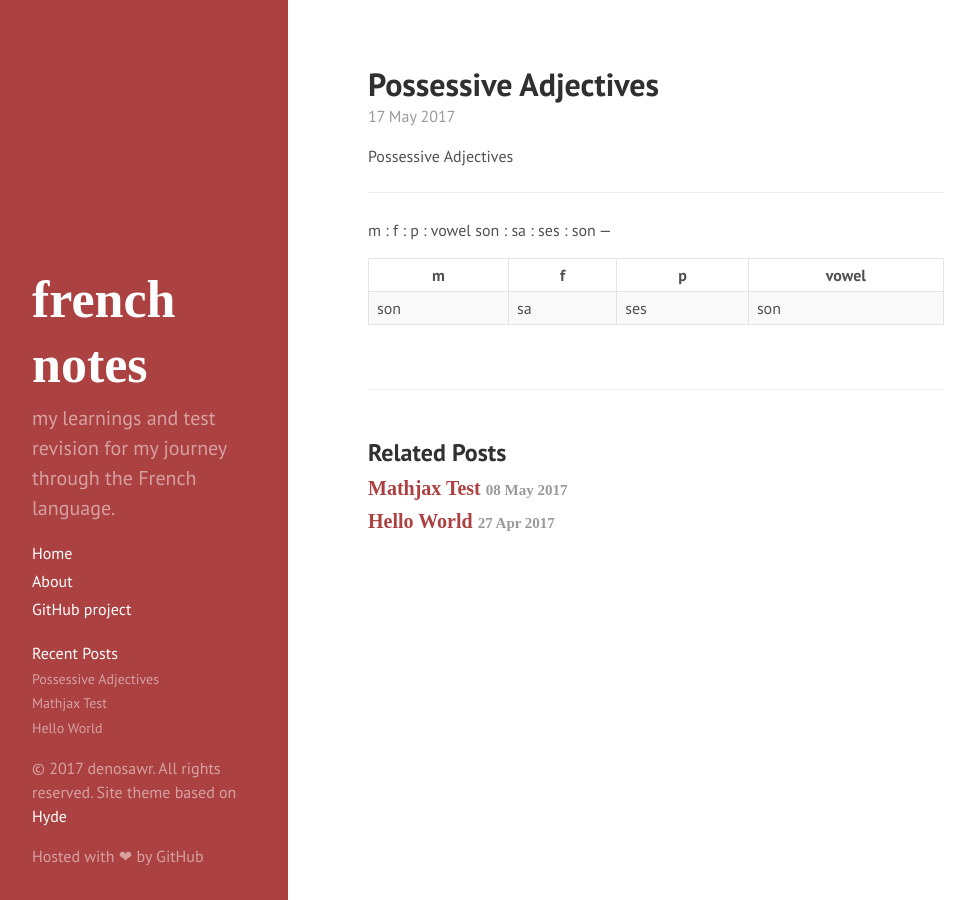
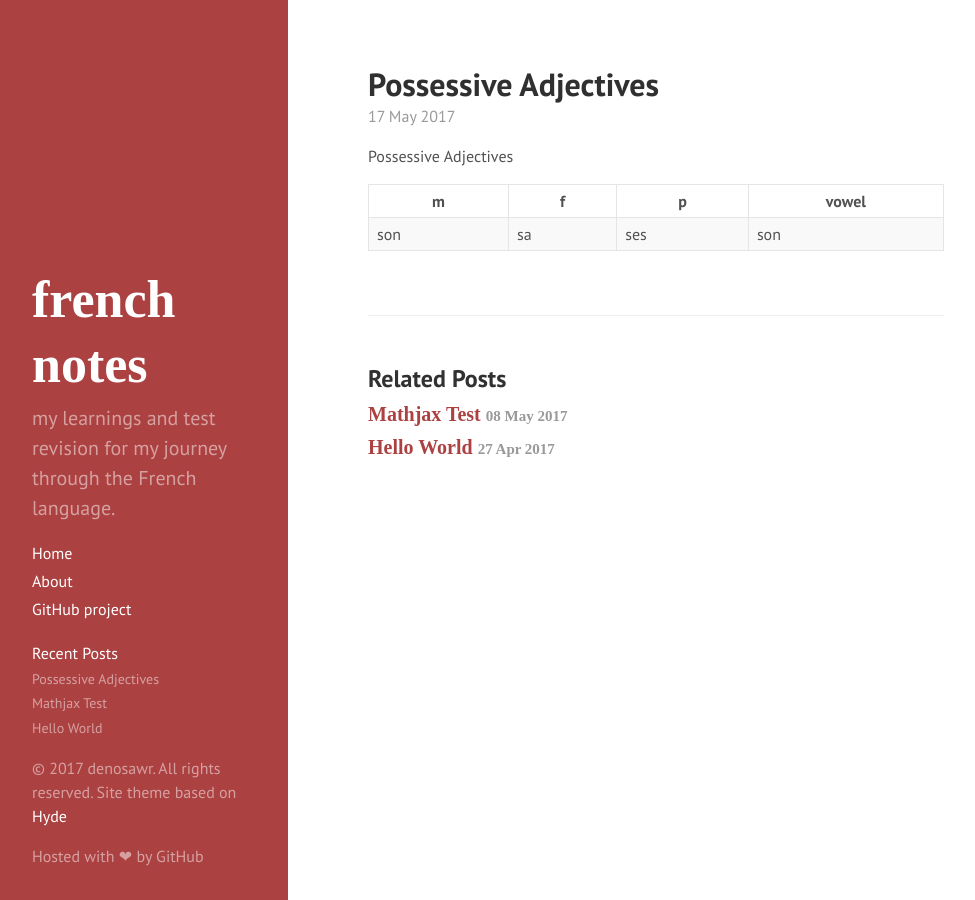
Before and after one commit to denosawr/french-learning-blog, a Jekyll site: the page built from _posts/2017-5-17-Possessive-Adjectives.md, in a window 1280 px wide. Shown: the whole page, without its empty margins (0-975 px from the left). Built offline with Jekyll 4.4.1, drawn with Linux system fonts in a browser that asks for light colours; some web fonts are replaced; our own code applies the rules of GitHub Pages for plain Markdown files.

Commit message:
Update 2017-5-17-Possessive-Adjectives.md

```diff
--- a/_posts/2017-5-17-Possessive-Adjectives.md
+++ b/_posts/2017-5-17-Possessive-Adjectives.md
@@ -1,10 +1,5 @@
 Possessive Adjectives
 
----
-m : f : p : vowel
-son : sa : ses : son
----
-
 | m | f | p | vowel |
-| ------- | ------- | ------- | ------- |
+| - | - | - | ----- |
 | son | sa | ses | son |
```
